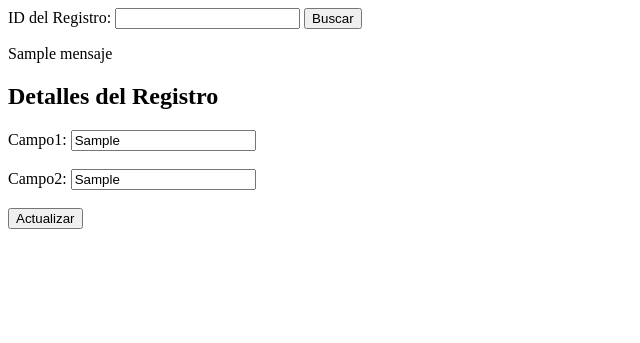
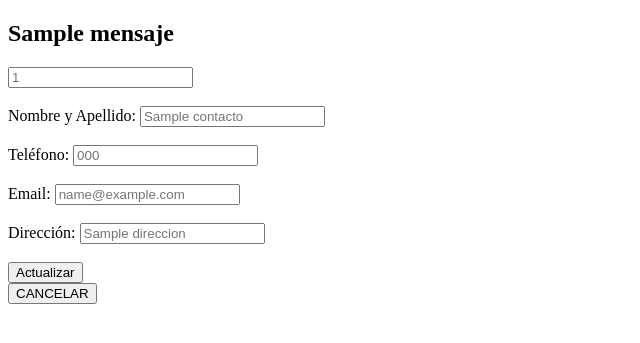
Before and after one commit to edavisx/agenda, a PHP site: the page made by app/views/editarContacto.php in a window 1280 px wide. Shown: the top 343 px of the page, without its empty margins (0-640 px from the left). Run offline with PHP 8.4, Linux system fonts and the light colour scheme; the template is opened without the code that fills it: most values are stand-ins (such as "Sample title", 1, 10 or a date in 2020).

Commit message:
version 1.0

```diff
--- a/app/views/editarContacto.php
+++ b/app/views/editarContacto.php
@@ -3,33 +3,48 @@
 <head>
     <meta charset="UTF-8">
     <meta name="viewport" content="width=device-width, initial-scale=1.0">
-    <title>Vista de Datos</title>
+    <title>vista de Datos del usuario ID</title>
 </head>
 <body>
-    <form action="index.php" method="POST">
-        <label for="id">ID del Registro:</label>
-        <input type="text" id="id" name="id" required>
-        <button type="submit">Buscar</button>
+    <?php
+    /*var_dump($data);
+    echo "br";
+    echo "br";
+    echo "br************";
+    echo $data['contacto']->nombre;
+    exit();
+    */
+    ?>
+
+    <?php if ((isset($data['mensaje'])) && ($data['mensaje'] != '')): ?>
+        <h2><?php echo htmlspecialchars($data['mensaje']); ?></h2>
+    <?php endif; ?>
+
+    <?php if ($data): ?>
+
+
+        <form action=<?php echo "http://127.0.0.1/agenda/home/update/" . $data['contacto']->id; ?> method="POST">
+            <input type="text" name="id" placeholder="<?php echo htmlspecialchars($data['contacto']->id); ?>" readonly><br><br>
+
+            <label for="nombre">Nombre y Apellido:</label>
+            <input type="text" id="campo1" name="nombreApellido" placeholder="<?php echo htmlspecialchars($data['contacto']->nombre); ?>" required><br><br>
+
+            <label for="campo2">Teléfono:</label>
+            <input type="text" id="campo2" name="tlf" placeholder="<?php echo htmlspecialchars($data['contacto']->telefono); ?>" required><br><br>
+
+            <label for="campo3">Email:</label>
+            <input type="text" id="campo3" name="email" placeholder="<?php echo htmlspecialchars($data['contacto']->email); ?>" required><br><br>
+
+            <label for="campo4">Dirección:</label>
+            <input type="text" id="campo4" name="direccion" placeholder="<?php echo htmlspecialchars($data['contacto']->direccion); ?>" ><br><br>
+
+            <button type="submit" name="upd">Actualizar</button>
+        </form>
+    <?php endif; ?>
+    <form action="http://127.0.0.1/agenda/" method="post">
+        <input type="text" name="cancelar" style="display: none">
+        <input type="submit" value="CANCELAR"><br>
     </form>
 
-    <?php if (isset($mensaje)): ?>
-        <p><?php echo htmlspecialchars($mensaje); ?></p>
-    <?php endif; ?>
-
-    <?php if ($dato): ?>
-        <h2>Detalles del Registro</h2>
-        <form action="index.php" method="POST">
-            <input type="hidden" name="id" value="<?php echo htmlspecialchars($dato->id); ?>">
-            <label for="campo1">Campo1:</label>
-            <input type="text" id="campo1" name="campo1" value="<?php echo htmlspecialchars($dato->campo1); ?>" required><br><br>
-
-            <label for="campo2">Campo2:</label>
-            <input type="text" id="campo2" name="campo2" value="<?php echo htmlspecialchars($dato->campo2); ?>" required><br><br>
-
-            <button type="submit" name="update">Actualizar</button>
-        </form>
-    <?php elseif ($datoId): ?>
-        <p>Registro no encontrado.</p>
-    <?php endif; ?>
 </body>
 </html>
```
Also changed, not shown: app/controllers/HomeController.php (+53 -7 lines).
